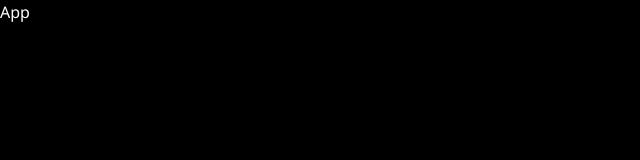
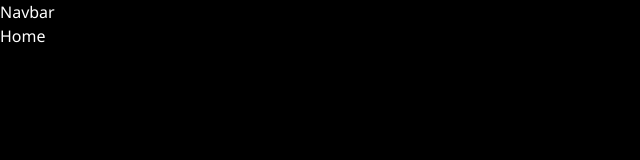
Before and after one commit to omrfrkcpr/cinemix, a React (Vite) app: page / in a window 1280 px wide. Shown: the top 160 px of the page, without its empty margins (0-640 px from the left). Built offline with nearby package versions, Linux system fonts and the light colour scheme; a web font is replaced by a local one.

Commit message:
feat: implement app router structure

```diff
--- a/src/App.jsx
+++ b/src/App.jsx
@@ -1,9 +1,12 @@
-import React from 'react'
+import React from "react";
+import AppRouter from "../src/routers/AppRouter";
 
 const App = () => {
   return (
-    <div>App</div>
-  )
-}
+    <div>
+      <AppRouter />
+    </div>
+  );
+};
 
-export default App
+export default App;
--- a/src/main.jsx
+++ b/src/main.jsx
@@ -2,10 +2,10 @@ import React from "react";
 import ReactDOM from "react-dom/client";
 import App from "./App.jsx";
 import "./index.css";
-import { BrowserRouter } from "react-router-dom";
+import { BrowserRouter as Router } from "react-router-dom";
 
 ReactDOM.createRoot(document.getElementById("root")).render(
-  <BrowserRouter>
+  <Router>
     <App />
-  </BrowserRouter>
+  </Router>
 );
--- a/src/router/AppRouter.jsx
+++ /dev/null
@@ -1,7 +0,0 @@
-import React from "react";
-
-const AppRouter = () => {
-  return <div>AppRouter</div>;
-};
-
-export default AppRouter;
--- /dev/null
+++ b/src/routers/AppRouter.jsx
@@ -0,0 +1,40 @@
+import React from "react";
+import Navbar from "../components/Navbar";
+import { Routes, Route } from "react-router-dom";
+import Home from "../pages/Home";
+import Login from "../pages/Login";
+import Signup from "../pages/Signup";
+import Reset from "../pages/Reset";
+import Profile from "../pages/Profile";
+import MovieDetail from "../pages/MovieDetail";
+import NotFound from "../pages/NotFound";
+import ProtectedRouter from "./ProtectedRouter";
+
+const AppRouter = () => {
+  return (
+    <>
+      <Navbar />
+      <Routes>
+        <Route path="/" element={<Home />} />
+        <Route path="/login" element={<Login />} />
+        <Route path="/signup" element={<Signup />} />
+        <Route path="/reset" element={<Reset />} />
+        <Route
+          path="/profile"
+          element={
+            <ProtectedRouter>
+              <Profile />
+            </ProtectedRouter>
+          }
+        />
+        <Route element={<ProtectedRouter />}>
+          <Route path="/details/:id" element={<MovieDetail />} />
+        </Route>
+
+        <Route path="*" element={<NotFound />} />
+      </Routes>
+    </>
+  );
+};
+
+export default AppRouter;
```
Also changed, not shown: src/routers/ProtectedRouter.jsx (renamed from src/router/ProtectedRouter.jsx).
